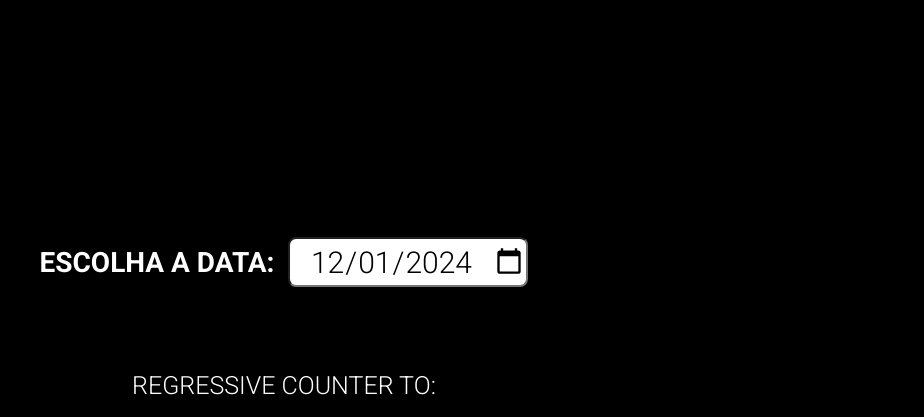
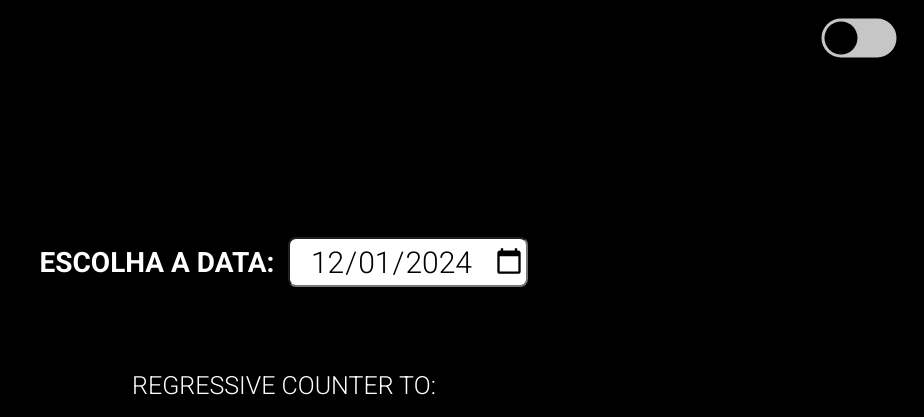
Before and after one commit to junior-leandro/countdown, a plain HTML site: page index.html in a window 1280 px wide. Shown: the top 417 px of the page, without its empty margins (356-1280 px from the left). Drawn offline with Linux system fonts and the light colour scheme.

Commit message:
favicon and button to dark and light theme

```diff
--- a/index.html
+++ b/index.html
@@ -5,8 +5,18 @@
     <meta name="viewport" content="width=device-width, initial-scale=1.0" />
     <title>Countdown</title>
     <link rel="stylesheet" href="style.css" />
+    <link rel="shortcut icon" href="./ampulheta.png" type="image/x-icon">
   </head>
   <body>
+    <div class="theme">
+      <input type="checkbox" id="checkbox" class="checkbox">
+      <label class="label" for="checkbox">
+        <i class="fas fa-moon"></i>
+        <i class="fas fa-sun"></i>
+        <div class="ball"></div>
+      </label>
+    </div>
+
     <section class="input">
 
       <span>ESCOLHA A DATA:</span>
--- a/script.js
+++ b/script.js
@@ -38,9 +38,6 @@ const countdown = () => {
   const minutes = Math.floor((timeLeft % (1000 * 60 * 60)) / (1000 * 60));
   const seconds = Math.floor((timeLeft % (1000 * 60)) / 1000);
 
-  console.log(targetData)
-
-
   render(days, hours, minutes, seconds)
 
 
--- a/style.css
+++ b/style.css
@@ -18,6 +18,54 @@ body {
     transition: background 0.2s linear;
 }
 
+body.light{
+    background-color: #e6e6e6;
+}
+
+/* START theme config */
+
+.theme{
+    position: absolute;
+    top: 25px;
+    left: 93vw;
+}
+
+.checkbox{
+    opacity: 0;
+    position: absolute;
+    width: 100%;
+}
+
+.label{
+    background-color: #c7c6c6;
+    border-radius: 50px;
+    cursor: pointer;
+    display: flex;
+    align-items: center;
+    justify-content: space-between;
+    position: relative;
+    height: 26px;
+    width: 50px;
+    transform: scale(1.5);
+}
+
+.label .ball{
+    background-color: #000000;
+    border-radius: 50%;
+    position: absolute;
+    top: 2px;
+    left: 2px;
+    height: 22px;
+    width: 22px;
+    transform: translateX(0px);
+    transition: transform 0.3s linear;
+}
+
+.checkbox:checked + .label .ball{
+    transform: translateX(24px);
+}
+
+/* END theme config */
 
 .input{
     color: #FFFFFF;
```
Also changed, not shown: ampulheta.jpg (added), ampulheta.png (added).
